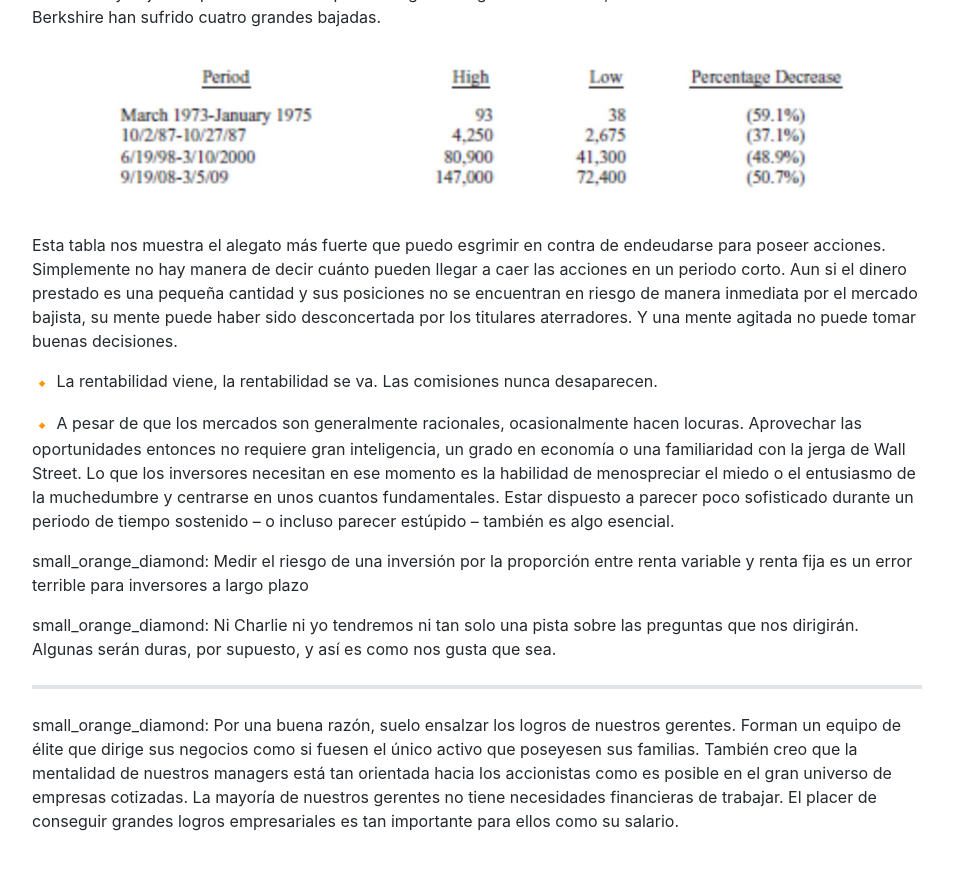
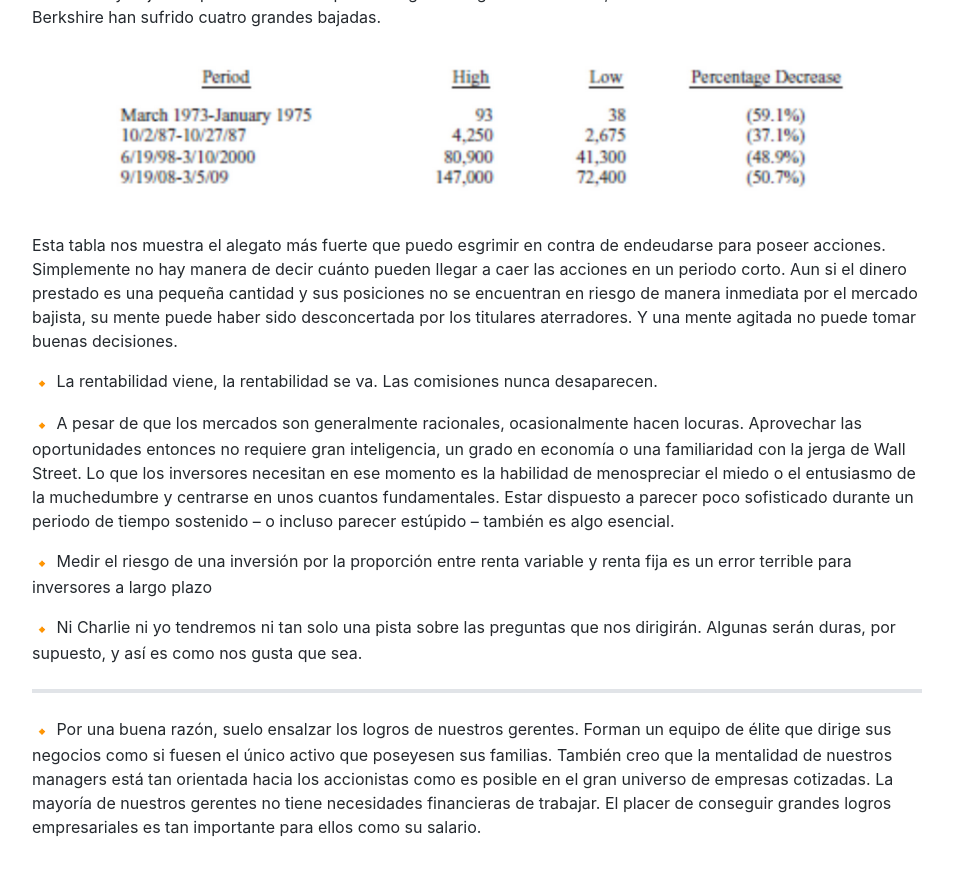
Before and after one commit to Akira3030/formacion, a Jekyll site: the page built from articulos/warrent-buffet-gobierno-empresas.md, in a window 1280 px wide and 900 px high, scrolled down 10602 px. Shown: the top 876 px of the window, without its empty margins (163-1116 px from the left). Built offline with Jekyll 4.4.1, drawn with Linux system fonts in a browser that asks for light colours; emoji names are drawn with the system emoji font; our own code applies the rules of GitHub Pages for plain Markdown files.

Commit message:
Update warrent-buffet-gobierno-empresas.md

```diff
--- a/articulos/warrent-buffet-gobierno-empresas.md
+++ b/articulos/warrent-buffet-gobierno-empresas.md
@@ -346,11 +346,11 @@ titulares aterradores. Y una mente agitada no puede tomar buenas decisiones.
 
 :small_orange_diamond: A pesar de que los mercados son generalmente racionales, ocasionalmente hacen locuras. Aprovechar las oportunidades entonces no requiere gran inteligencia, un grado en economía o una familiaridad con la jerga de Wall Street. Lo que los inversores necesitan en ese momento es la habilidad de menospreciar el miedo o el entusiasmo de la muchedumbre y centrarse en unos cuantos fundamentales. Estar dispuesto a parecer poco sofisticado durante un periodo de tiempo sostenido – o incluso parecer estúpido – también es algo esencial.
 
-small_orange_diamond: Medir el riesgo de una inversión por la proporción entre renta variable y renta fija es un error
+:small_orange_diamond: Medir el riesgo de una inversión por la proporción entre renta variable y renta fija es un error
 terrible para inversores a largo plazo
 
-small_orange_diamond: Ni Charlie ni yo tendremos ni tan solo una pista sobre las preguntas que nos dirigirán. Algunas serán duras, por supuesto, y así es como nos gusta que sea.
+:small_orange_diamond: Ni Charlie ni yo tendremos ni tan solo una pista sobre las preguntas que nos dirigirán. Algunas serán duras, por supuesto, y así es como nos gusta que sea.
 
 ***
 
-small_orange_diamond: Por una buena razón, suelo ensalzar los logros de nuestros gerentes. Forman un equipo de élite que dirige sus negocios como si fuesen el único activo que poseyesen sus familias. También creo que la mentalidad de nuestros managers está tan orientada hacia los accionistas como es posible en el gran universo de empresas cotizadas. La mayoría de nuestros gerentes no tiene necesidades financieras de trabajar. El placer de conseguir grandes logros empresariales es tan importante para ellos como su salario.
+:small_orange_diamond: Por una buena razón, suelo ensalzar los logros de nuestros gerentes. Forman un equipo de élite que dirige sus negocios como si fuesen el único activo que poseyesen sus familias. También creo que la mentalidad de nuestros managers está tan orientada hacia los accionistas como es posible en el gran universo de empresas cotizadas. La mayoría de nuestros gerentes no tiene necesidades financieras de trabajar. El placer de conseguir grandes logros empresariales es tan importante para ellos como su salario.
```
